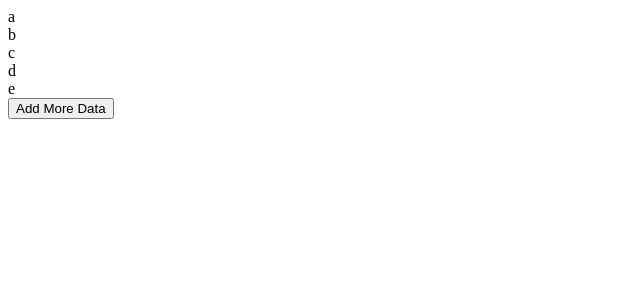
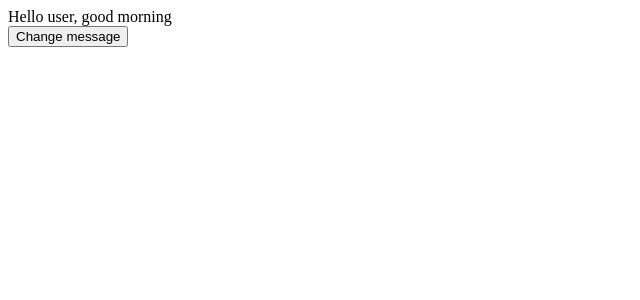
Before and after one commit to 1tav0/FullReactNotes, a React app: page / in a window 1280 px wide. Shown: the top 300 px of the page, without its empty margins (0-640 px from the left). Built offline with nearby package versions, Linux system fonts and the light colour scheme.

Commit message:
Intro to hooks, useState, & its misuse

```diff
--- a/src/App.jsx
+++ b/src/App.jsx
@@ -2,28 +2,21 @@ import Button from "./Button.jsx";
 import Text from "./Text.jsx";
 import React, {useState} from "react";
 const App = () => {
+  const [message, setMessage] = useState("Hello user, good morning");
 
-  const [data, setData] = useState([
-    { id: "1", text: "a" },
-    { id: "2", text: 'b' },
-    { id: "3", text: 'c' },
-    { id: "4", text: 'd' },
-    { id: "5", text: 'e' }
-  ])
+  const changeMessage = () => {
+    //to showcase asynchronouity
+    console.log("before update", message);
+    setMessage(prevData => {
+      console.log("previous message was", prevData);
+      return "Hello user, good afternoon";
+    });
+    console.log("After update", message);
+  }
 
-  const addMoreData = () => {
-    setData(prev => [
-      ...prev,
-      {id: "6", text: "f" }
-    ])
-  }
   return <>
-    {
-      data.map((item, index) => (
-        <Text key={item.id}>{ item.text }</Text>
-      ))
-    }
-    <Button clickAction={addMoreData}>Add More Data</Button>
+    <div>{message}</div>
+    <Button clickAction={changeMessage}>Change message</Button>
   </>
 }
 
```
Also changed, not shown: src/Button.jsx (+4 -3 lines).
